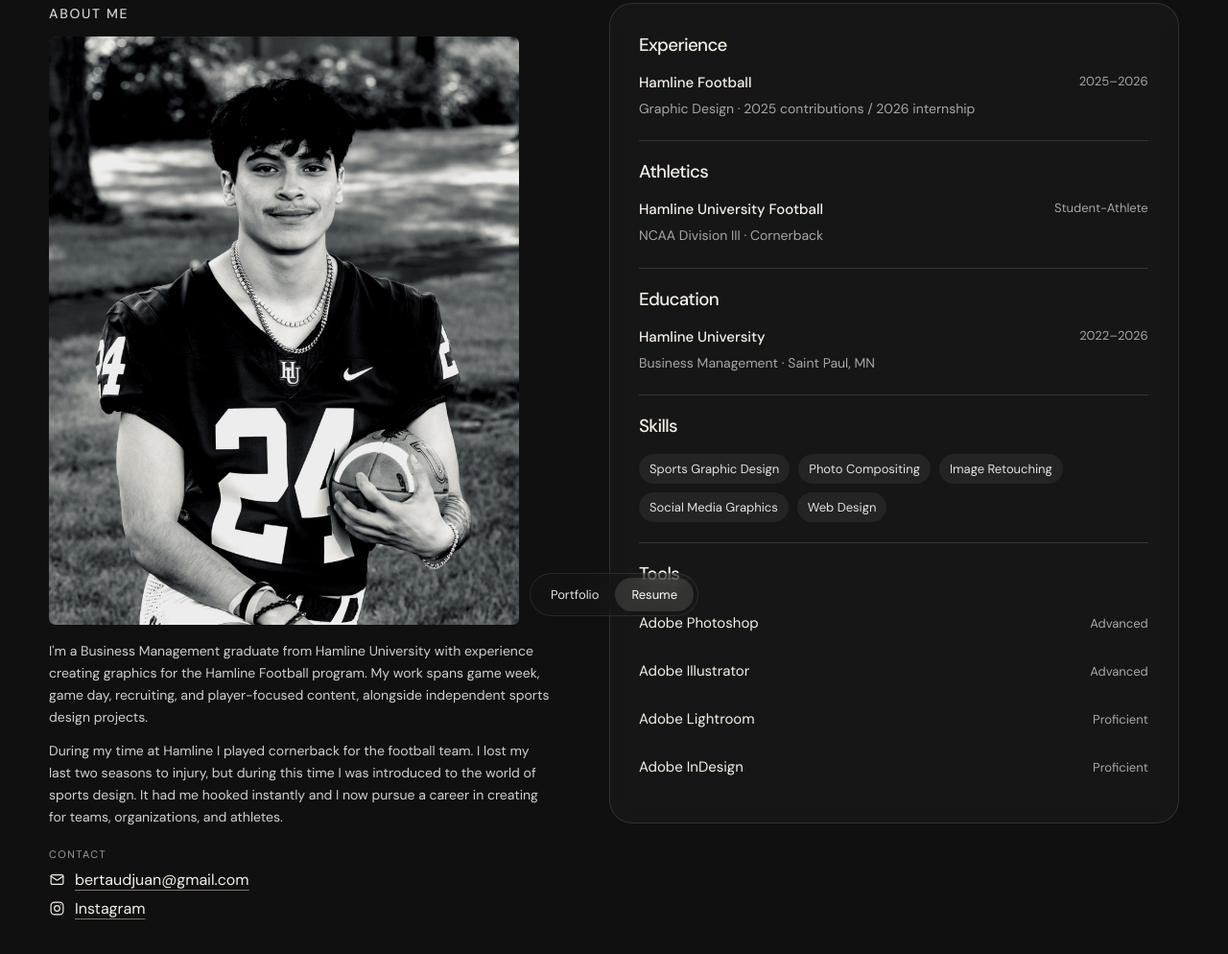
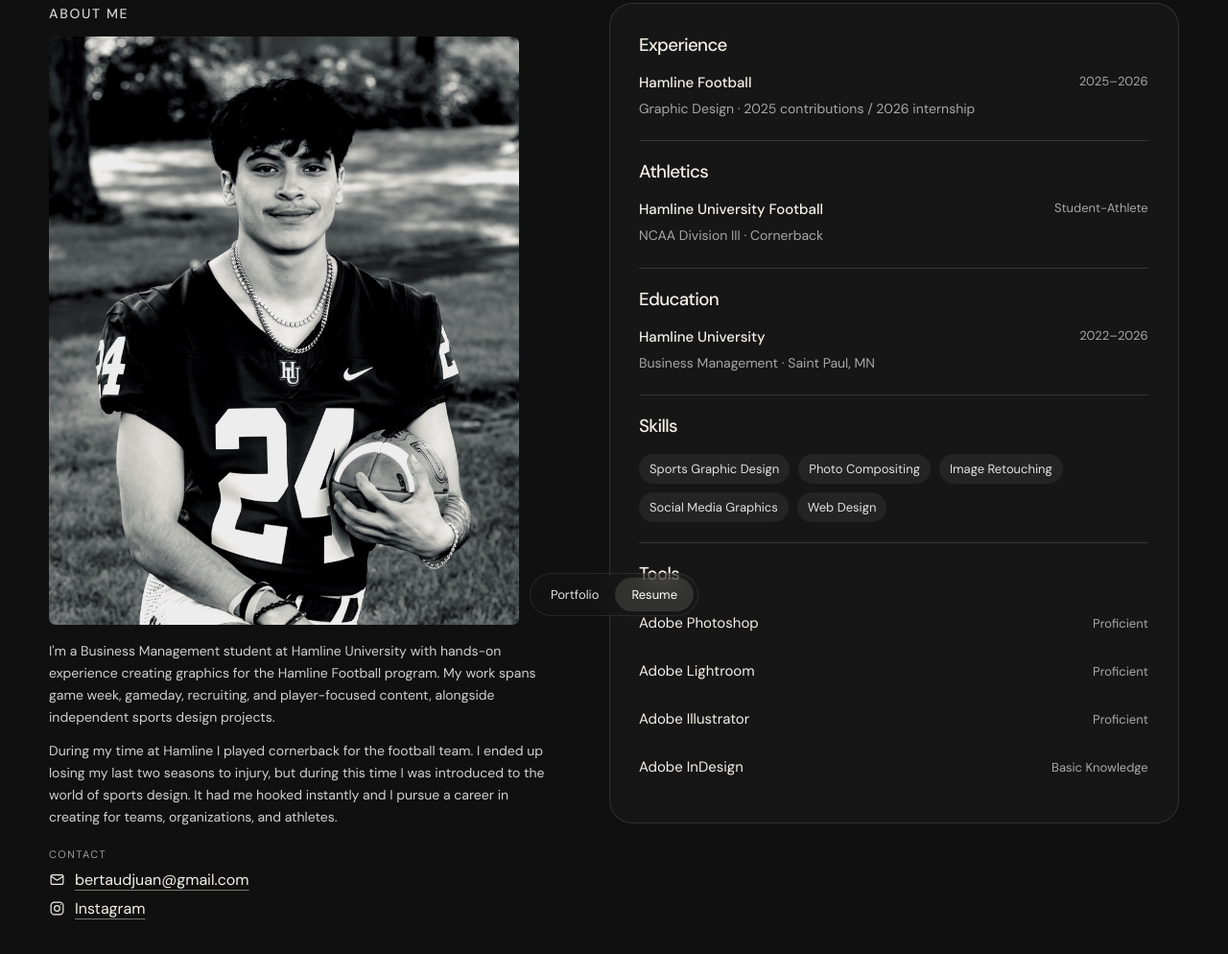
Before and after one commit to hova-editz/sports-design-portfolio, a plain HTML site: page about.html in a window 1280 px wide. Shown: the part 130-1124 px from the top of the page at 96% size. Drawn offline with Linux system fonts and the light colour scheme.

Commit message:
about html

```diff
--- a/about.html
+++ b/about.html
@@ -38,10 +38,10 @@
       <img alt="Juan Bertaud in his Hamline University football uniform" decoding="async" loading="eager" src="assets/portrait-juan-bertaud.jpg"/>
      </figure>
      <p>
-      I'm a Business Management graduate from Hamline University with experience creating graphics for the Hamline Football program. My work spans game week, game day, recruiting, and player-focused content, alongside independent sports design projects.
+      I'm a Business Management student at Hamline University with hands-on experience creating graphics for the Hamline Football program. My work spans game week, gameday, recruiting, and player-focused content, alongside independent sports design projects.
      </p>
      <p>
-      During my time at Hamline I played cornerback for the football team. I lost my last two seasons to injury, but during this time I was introduced to the world of sports design. It had me hooked instantly and I now pursue a career in creating for teams, organizations, and athletes.
+      During my time at Hamline I played cornerback for the football team. I ended up losing my last two seasons to injury, but during this time I was introduced to the world of sports design. It had me hooked instantly and I pursue a career in creating for teams, organizations, and athletes.
      </p>
      <div class="about-connect">
       <span class="micro-heading">
@@ -161,17 +161,7 @@
         </h3>
        </div>
        <span>
-        Advanced
-       </span>
-      </div>
-      <div class="resume-entry tool-entry">
-       <div>
-        <h3>
-         Adobe Illustrator
-        </h3>
-       </div>
-       <span>
-        Advanced
+        Proficient
        </span>
       </div>
       <div class="resume-entry tool-entry">
@@ -187,11 +177,21 @@
       <div class="resume-entry tool-entry">
        <div>
         <h3>
+         Adobe Illustrator
+        </h3>
+       </div>
+       <span>
+        Proficient
+       </span>
+      </div>
+      <div class="resume-entry tool-entry">
+       <div>
+        <h3>
          Adobe InDesign
         </h3>
        </div>
        <span>
-        Proficient
+        Basic Knowledge
        </span>
       </div>
      </section>
```
